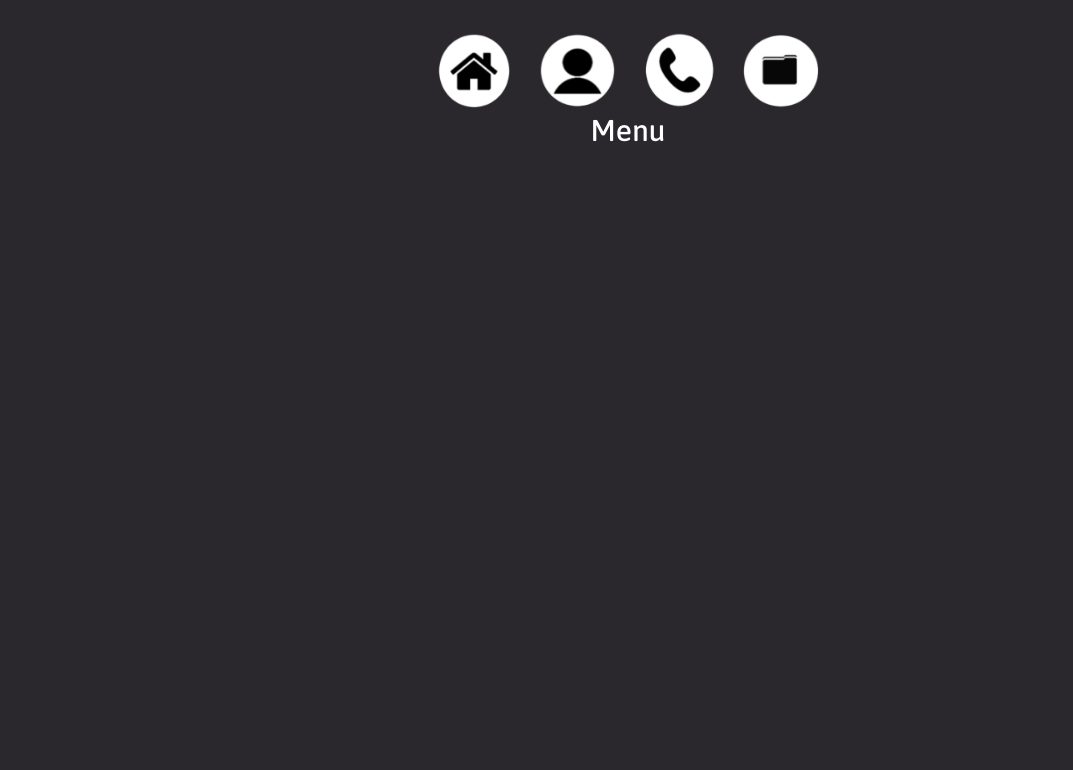
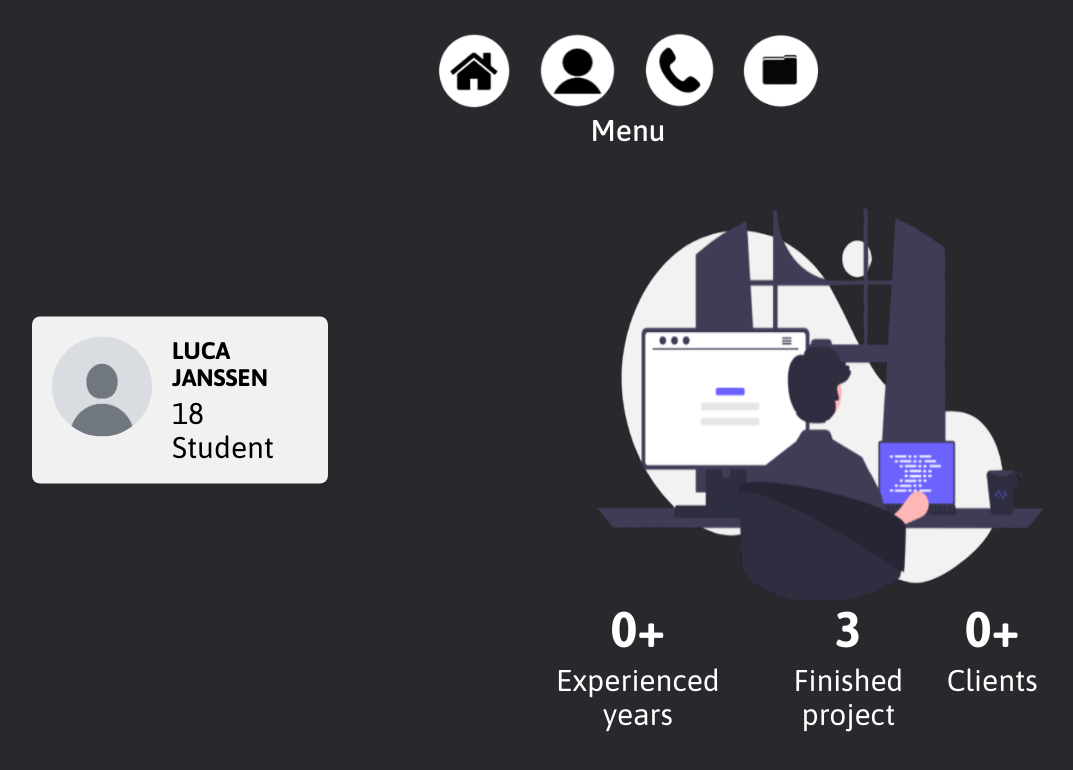
Before and after one commit to Luca-Janssen/Portfolio-Website, a plain HTML site: page index.html in a window 1280 px wide. Shown: the whole page, without its empty margins (12-1085 px from the left). Drawn offline with Linux system fonts and the light colour scheme.

Commit message:
Changes made
Project restarted and changes made

```diff
--- a/index.html
+++ b/index.html
@@ -12,16 +12,44 @@
 <body>
 <nav>
 
-<div class="container-NavMenu">
-    <a href="index.html"><button class="MenuButton"><img src="imgs/HomeIcon.png" class="MenuIcon" alt="Button for menu"></button></a>
-    <a href="about.html"><button class="MenuButton"><img src="imgs/AboutIcon.png" class="MenuIcon" alt="Button for menu"></button></a>
-    <a href="contact.html"><button class="MenuButton"><img src="imgs/ContactIcon.png" class="MenuIcon" alt="Button for menu"></button></a>
-    <a href="project.html"><button class="MenuButton"><img src="imgs/FolderIcon.png" class="MenuIcon" alt="Button for menu"></button></a>
-    <div class="NavText">
+<div class="Container-NavMenu">
+    <a href="index.html"><button class="Menu-Button"><img src="imgs/HomeIcon.png" class="Menu-Icon" alt="Button for menu"></button></a>
+    <a href="about.html"><button class="Menu-Button"><img src="imgs/AboutIcon.png" class="Menu-Icon" alt="Button for menu"></button></a>
+    <a href="contact.html"><button class="Menu-Button"><img src="imgs/ContactIcon.png" class="Menu-Icon" alt="Button for menu"></button></a>
+    <a href="project.html"><button class="Menu-Button"><img src="imgs/FolderIcon.png" class="Menu-Icon" alt="Button for menu"></button></a>
+    <div class="Nav-Text">
         <p>Menu</p>
     </div>
 </div>
 
 </nav>
+
+<div class="Profile-Card">
+    <div class="Profile-Image">
+      <img src="imgs/Profile.png" alt="Profile Image">
+    </div>
+    <div class="Profile-Info">
+      <h2>LUCA JANSSEN</h2>
+      <p>18</p>
+      <p>Student</p>
+    </div>
+  </div>
+  <div class="Image-Container">
+    <img src="imgs/MainPage.png" class="Main-Icon" alt="Page Decoration">
+  </div>
+  <div class="Stats-Container">
+    <div class="Stat">
+      <h3>0+</h3>
+      <p>Experienced years</p>
+    </div>
+    <div class="Stat">
+      <h3>3</h3>
+      <p>Finished project</p>
+    </div>
+    <div class="Stat">
+      <h3>0+</h3>
+      <p>Clients</p>
+    </div>
+  </div>
 </body>
 </html>
--- a/main.css
+++ b/main.css
@@ -7,7 +7,7 @@
     background-color: #2a282d;
   }
 
-.container-NavMenu {
+.Container-NavMenu {
     display: flex;
     flex-direction: row;
     width: 20%;
@@ -21,12 +21,12 @@
 
 
 
-.MenuIcon {
+.Menu-Icon {
   height: 90px;
   width: 90px;
 }
 
-.NavText {
+.Nav-Text {
   font-size: 30px;
   font-weight: 500;
   line-height: 1.2;
@@ -42,7 +42,100 @@
     transform: translate(-50%, -50%);
 }
 
-.MenuButton {
+.Menu-Button {
   background:none;
   border:none;
 }
+
+.Profile-Card {
+  display: flex;
+  align-items: top;
+  background-color: #f1f1f1;
+  padding: 20px;
+  border-radius: 8px;
+  box-shadow: 0 2px 4px rgba(0, 0, 0, 0.1);
+  width: 20%;
+  justify-self: left;
+  position: absolute;
+  top: 50%;
+  left: 15%;
+  transform: translate(-50%, -50%);
+}
+
+.Profile-Image {
+  flex: 0 0 100px;
+  margin-right: 20px;
+}
+
+.Profile-Image img {
+  width: 100px;
+  height: 100px;
+  border-radius: 50%;
+}
+
+.Profile-Info h2 {
+  margin-top: 0;
+  margin-bottom: 5px;
+  font-family: "Asap", serif;
+  font-optical-sizing: auto;
+  font-style: bolder;
+  align-items: center;
+}
+
+.Profile-Info p {
+  margin: 0;
+  font-family: "Asap", serif;
+  font-optical-sizing: auto;
+  font-style: bolder;
+  font-size: 30px;
+}
+
+
+.Main-Icon {
+  height: 400px;
+  width: 450px;
+}
+
+.Image-Container {
+  display: flex;
+  flex-direction: row;
+  width: 20%;
+  height: auto;
+  justify-content: center;
+  position: absolute;
+  top: 50%;
+  left: 65%;
+  transform: translate(-50%, -50%);
+}
+.Stats-Container {
+  display: flex;
+  justify-content: space-around;
+  color: #fff;
+  padding: 20px;
+  border-radius: 8px;
+  width: 40%;
+  position: absolute;
+  top: 80%;
+  left: 62%;
+  transform: translate(-50%, -50%);
+}
+
+.Stat {
+  text-align: center;
+}
+
+.Stat h3 {
+  font-family: "Asap", serif;
+  font-optical-sizing: auto;
+  font-style: bolder;
+  font-size: 50px;
+  margin-bottom: 5px;
+}
+
+.Stat p {
+  font-family: "Asap", serif;
+  font-optical-sizing: auto;
+  font-style: bolder;
+  font-size: 30px;
+  margin: 0;
+}
```
Also changed, not shown: imgs/Profile.png (added).
